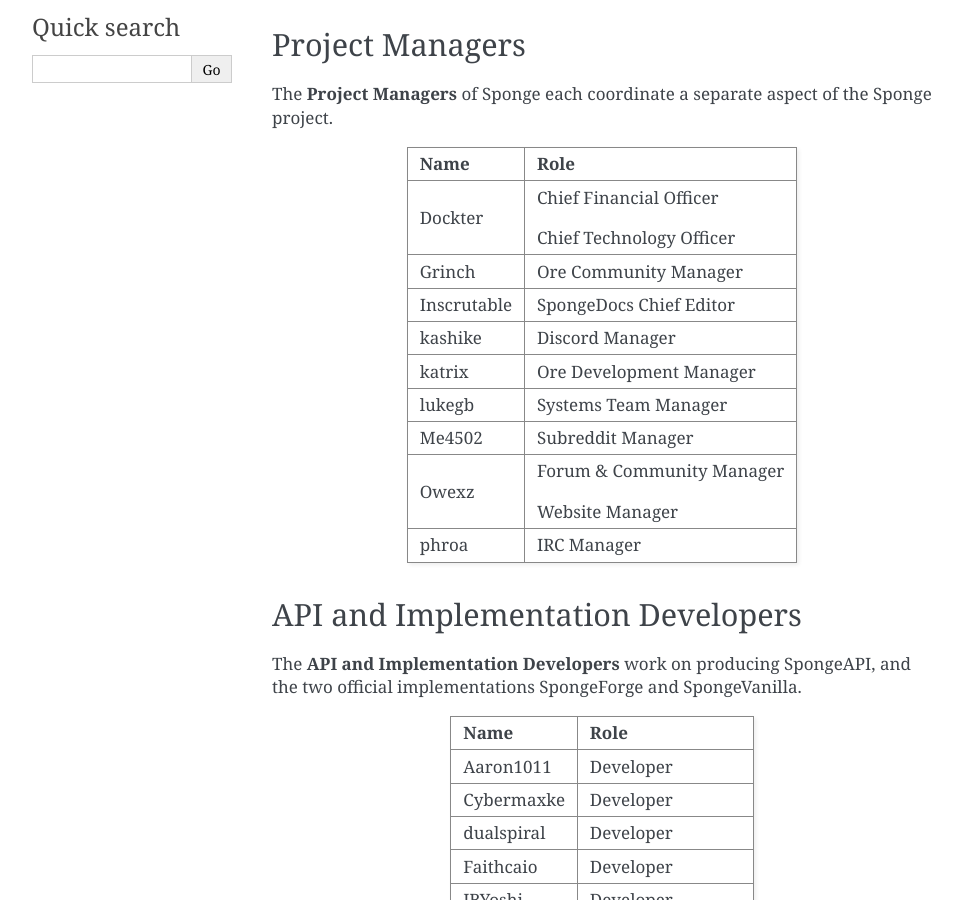
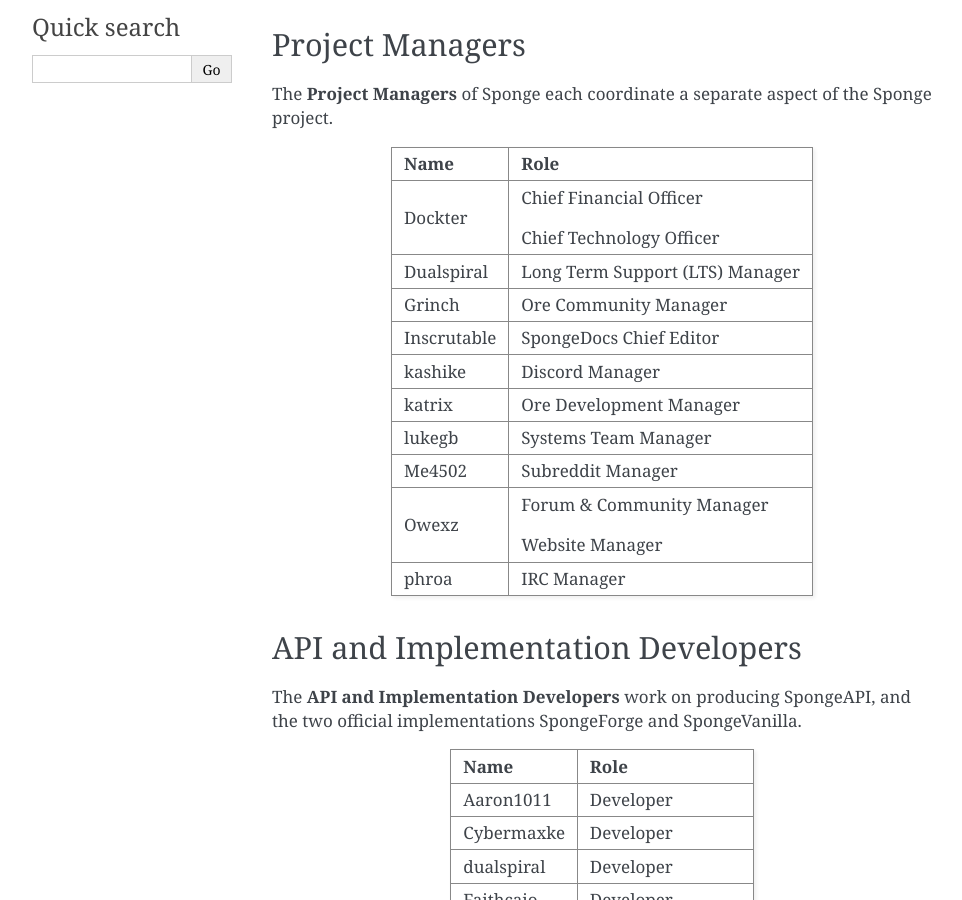
Before and after one commit to SpongePowered/SpongeDocs, a Sphinx documentation site: the page built from source/about/staff.rst, in a window 1280 px wide and 900 px high, scrolled down 445 px. Shown: the whole window, without its empty margins (148-1110 px from the left). Built offline with Sphinx 7.4.7, drawn with Linux system fonts in a browser that asks for light colours; pages that are not in the unit, such as notebooks, are missing from menus.

Commit message:
Dual's dual role
LTS Manager

```diff
--- a/source/about/staff.rst
+++ b/source/about/staff.rst
@@ -31,6 +31,8 @@
 | Dockter                           | Chief Financial Officer            |
 |                                   |                                    |
 |                                   | Chief Technology Officer           |
++-----------------------------------+------------------------------------+
+| Dualspiral                        | Long Term Support (LTS) Manager    |
 +-----------------------------------+------------------------------------+
 | Grinch                            | Ore Community Manager              |
 +-----------------------------------+------------------------------------+
```
